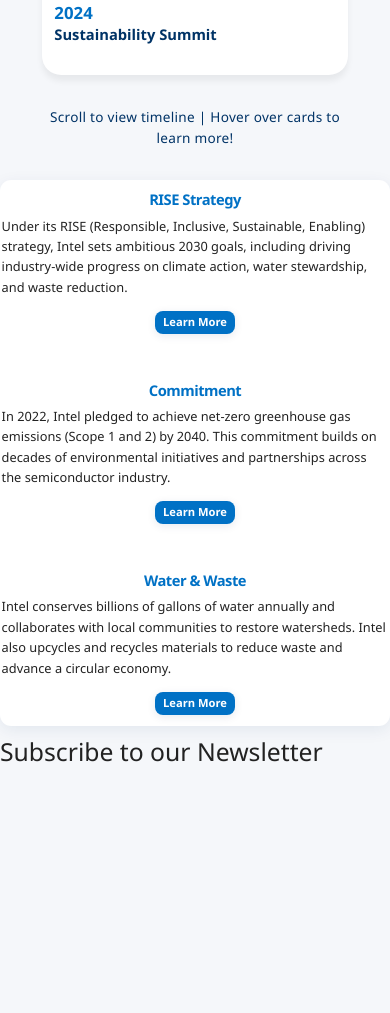
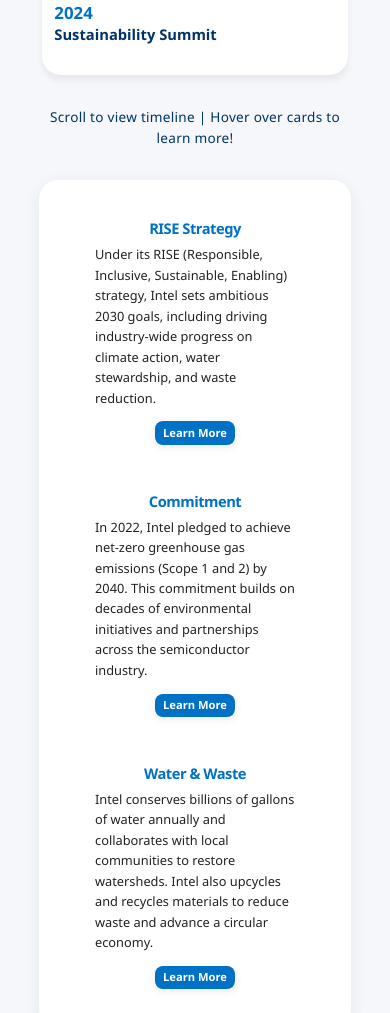
Before and after one commit to PayTrain/Intel-Localization, a plain HTML site: page index.html in a window 390 px wide. Shown: the part 2548-3561 px from the top of the page. Before the commit the page ends 3323 px from the top, so only its background shows below. Drawn offline with nearby package versions, Linux system fonts and the light colour scheme.

Commit message:
Adjust padding and width of custom content section for better mobile responsiveness

```diff
--- a/style.css
+++ b/style.css
@@ -494,14 +494,13 @@ body {
 
 @media (max-width: 576px) {
   .custom-content-section {
-    padding: 0.7rem 0.1rem 0.7rem 0.1rem;
-    border-radius: 0.7rem;
+    padding: 2.5rem 3.5rem 2.5rem 3.5rem;
     margin-top: 0.7rem;
     margin-bottom: 0.7rem;
-    /* Match timeline width for mobile screens */
-    width: 100%;
-    margin-left: 0;
-    margin-right: 0;
+    /* Match timeline card width and centering for mobile screens */
+    width: 80%;
+    margin-left: auto;
+    margin-right: auto;
   }
   .custom-content-section h2 {
     font-size: 0.92rem;
```
